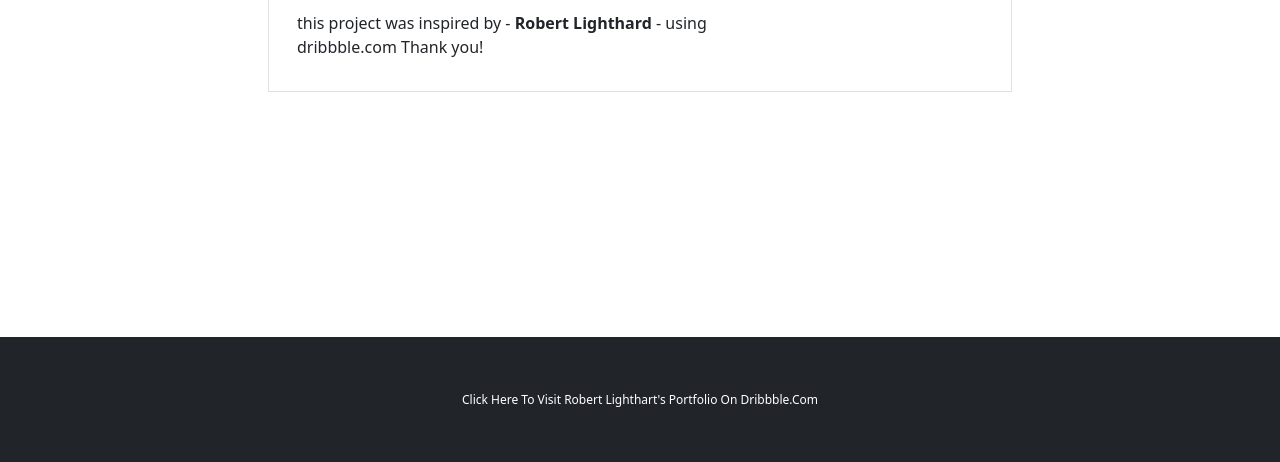
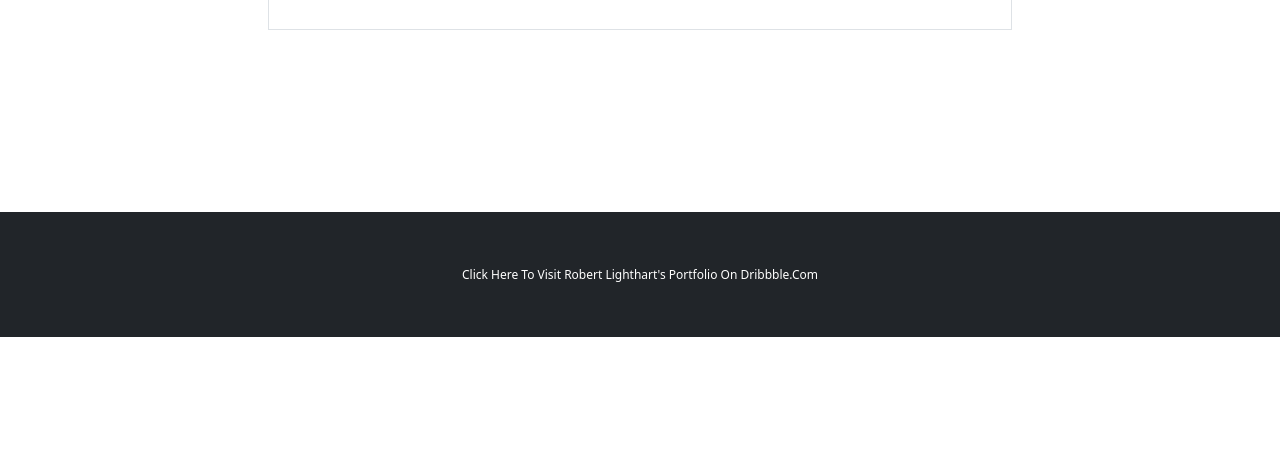
Before and after one commit to darrellhubbardportfolio/toggle, a website: page views/index.html in a window 1280 px wide. Shown: the part 463-925 px from the top of the page. After the commit the page ends 800 px from the top, so only its background shows below. Drawn offline with nearby package versions, Linux system fonts and the light colour scheme; no server answers.

Commit message:
make view fit page

```diff
--- a/public/css/styles.css
+++ b/public/css/styles.css
@@ -7,6 +7,8 @@
     justify-content: center;
     flex-direction: column;
     width: 100vw;
+    height: 100vh;
+    overflow: hidden;
 }
 
 .bi {
--- a/views/index.html
+++ b/views/index.html
@@ -13,7 +13,7 @@
 </head>
 <body>
 
-	<main class="container col-12 d-flex align-items-center justify-content-center" style="height: 100vh;">
+	<main class="container col-12 d-flex align-items-center justify-content-center" style="flex: 1;">
 
 		<div class="container-fluid col-lg-8 col-sm-12 row p-3 border">
 			<article class="row col-lg-8 col-sm-6">
```
